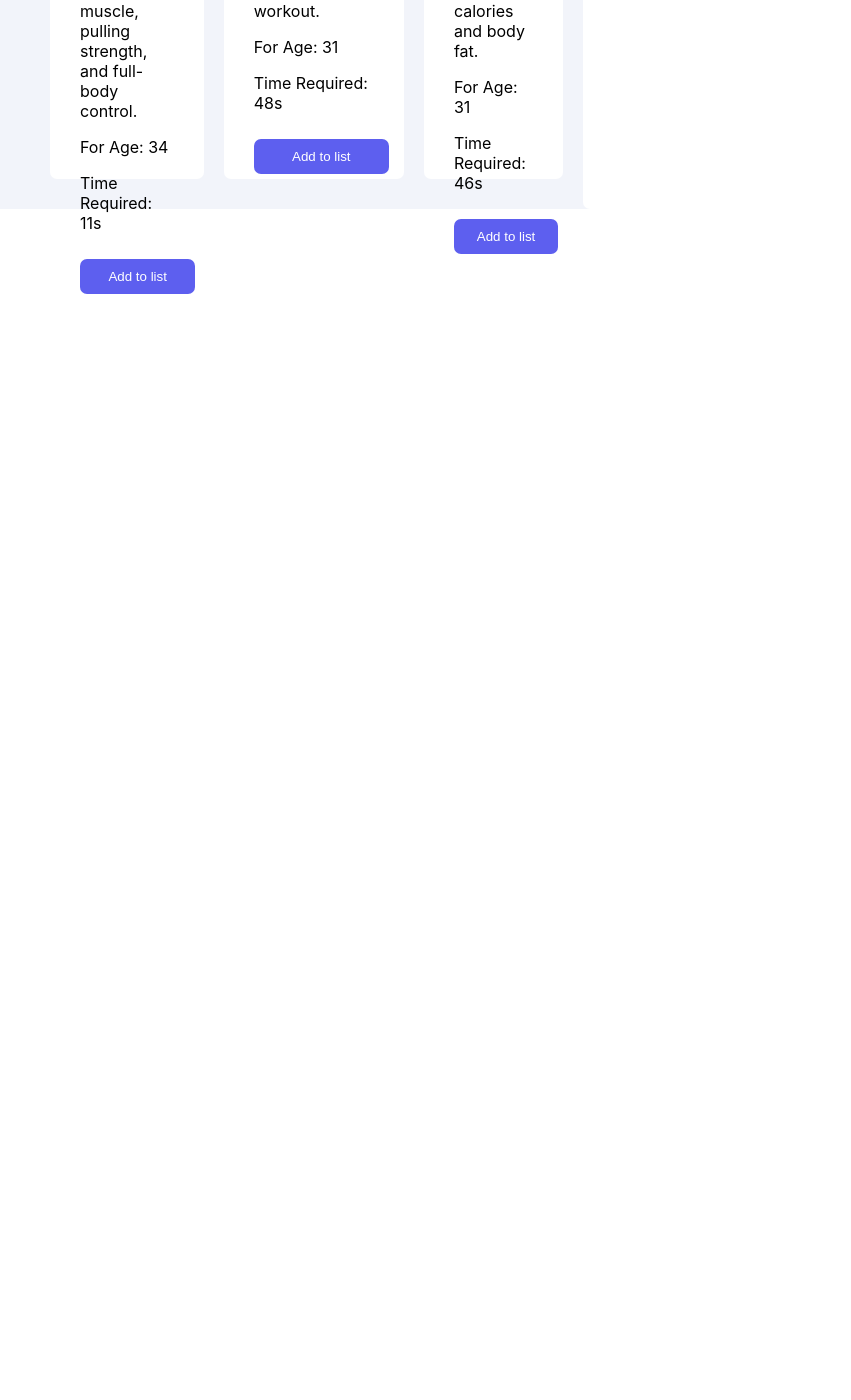
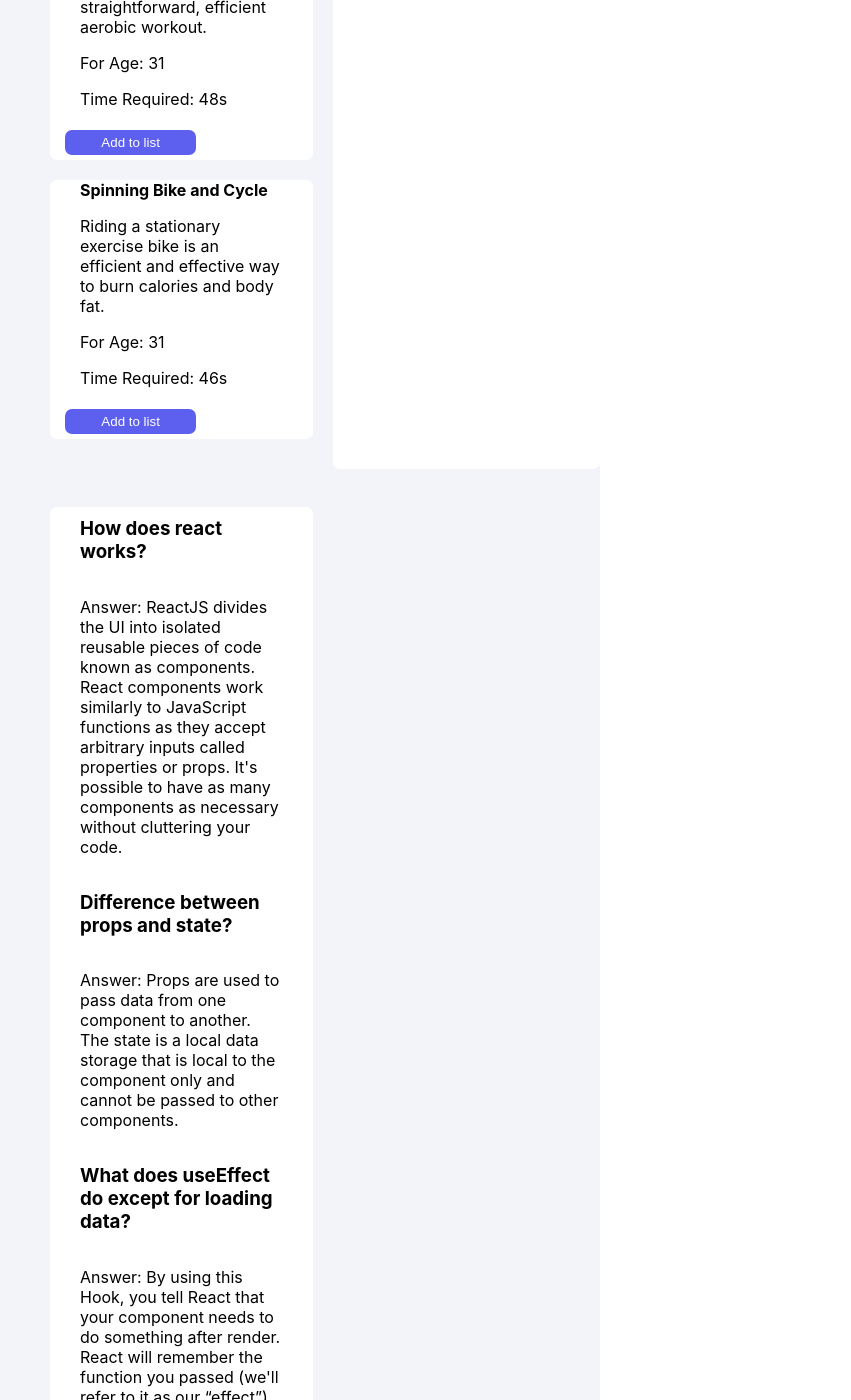
Before and after one commit to sourov101/ultra-active-club, a React (Create React App) app: page / in a window 600 px wide. Shown: the part 1360-2760 px from the top of the page, 851 px wide, since content can reach past the window. Before the commit the page ends 1664 px from the top, so only its background shows below. Built offline with nearby package versions, Linux system fonts and the light colour scheme.

Commit message:
responsive added

```diff
--- a/src/components/Activity/Activity.js
+++ b/src/components/Activity/Activity.js
@@ -2,6 +2,7 @@ import React, { useEffect, useState } from 'react';
 import './Activity.css'
 import { ToastContainer, toast } from 'react-toastify';
 import 'react-toastify/dist/ReactToastify.css';
+
 
 const Activity = (props) => {
     const { exerciseTime } = props;
@@ -118,7 +119,11 @@ const Activity = (props) => {
             </div>
 
             <button onClick={notify} className='activity-btn'>Activity Completed</button><ToastContainer />
+
+
+
         </div>
+
     );
 };
 
--- a/src/components/Exrecise/Exercise.css
+++ b/src/components/Exrecise/Exercise.css
@@ -12,3 +12,30 @@
     margin: 30px 0px;
 
 }
+
+@media only screen and (max-width: 600px) {
+    .exercise-container {
+        grid-template-columns: repeat(1, 1fr);
+    }
+
+
+}
+
+@media only screen and (min-width: 600px) {
+
+    .exercise-container {
+        grid-template-columns: repeat(1, 1fr);
+    }
+}
+
+@media only screen and (min-width: 992px) {
+    .exercise-container {
+        grid-template-columns: repeat(2, 1fr);
+    }
+}
+
+@media only screen and (min-width: 1200px) {
+    .exercise-container {
+        grid-template-columns: repeat(3, 1fr);
+    }
+}
--- a/src/components/Exrecise/Exercise.js
+++ b/src/components/Exrecise/Exercise.js
@@ -1,7 +1,9 @@
 import React, { useEffect, useState } from 'react';
 import Activity from '../Activity/Activity';
 import Workout from '../Workout/Workout';
-import './Exercise.css'
+import './Exercise.css';
+import Question from '../Q&A/Question';
+
 const Exercise = () => {
     const [exercises, setExercise] = useState([]);
     const [exerciseTime, setExerciseTime] = useState([]);
@@ -33,6 +35,11 @@ const Exercise = () => {
             <div className='activity-container'>
                 <Activity exerciseTime={exerciseTime}></Activity>
             </div>
+            <div>
+                <Question></Question>
+            </div>
+
+
         </div>
     );
 };
--- /dev/null
+++ b/src/components/Q&A/Question.css
@@ -0,0 +1,12 @@
+.question {
+    background-color: white;
+    border-radius: 7px;
+}
+
+.question h3 {
+    padding: 10px 30px;
+}
+
+.question p {
+    padding: 5px 30px;
+}
--- /dev/null
+++ b/src/components/Q&A/Question.js
@@ -0,0 +1,16 @@
+import React from 'react';
+import './Question.css'
+const Question = () => {
+    return (
+        <div className='question'>
+            <h3>How does react works?</h3>
+            <p>Answer: ReactJS divides the UI into isolated reusable pieces of code known as components. React components work similarly to JavaScript functions as they accept arbitrary inputs called properties or props. It's possible to have as many components as necessary without cluttering your code.</p>
+            <h3>Difference between props and state?</h3>
+            <p>Answer: Props are used to pass data from one component to another. The state is a local data storage that is local to the component only and cannot be passed to other components.</p>
+            <h3>What does useEffect do except for loading data?</h3>
+            <p>Answer: By using this Hook, you tell React that your component needs to do something after render. React will remember the function you passed (we'll refer to it as our “effect”), and call it later after performing the DOM updates.</p>
+        </div>
+    );
+};
+
+export default Question;
--- a/src/components/Workout/Workout.css
+++ b/src/components/Workout/Workout.css
@@ -31,3 +31,28 @@
     background-color: orange;
 
 }
+
+
+@media only screen and (max-width: 600px) {
+
+    .workout-container img {
+        display: none;
+    }
+
+    .info h4 {
+        margin: 0;
+        padding: 0;
+    }
+
+    .workout-container button {
+
+        width: 50%;
+        border-radius: 7px;
+        margin: 5px 15px;
+
+        padding-top: 5px;
+        padding-bottom: 5px;
+    }
+
+
+}
```
Also changed, not shown: src/components/Workout/Workout.js (+6 -1 lines).
